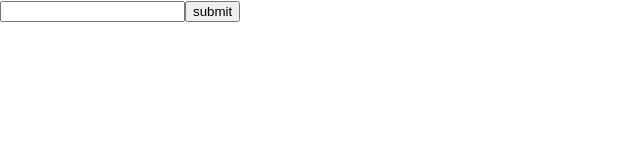
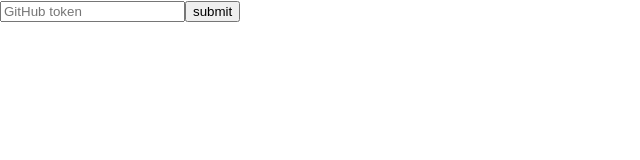
Before and after one commit to hxrxchang/pr-list-viewer, a React (Create React App) app: page /sign-in in a window 1280 px wide. Shown: the top 160 px of the page, without its empty margins (0-640 px from the left). Built offline with nearby package versions, Linux system fonts and the light colour scheme.

Commit message:
use form

```diff
--- a/src/pages/Search.tsx
+++ b/src/pages/Search.tsx
@@ -1,6 +1,9 @@
-import React, { useEffect } from 'react';
+import React from 'react';
 import { Axios } from 'axios-observable';
 import { map } from 'rxjs/operators';
+import styled from 'styled-components';
+import { useForm } from 'react-hook-form';
+
 import { useTokenQuery as fetchToken } from '../queries/token-query';
 
 const baseUrl = 'https://api.github.com';
@@ -20,15 +23,60 @@
     .toPromise();
 };
 
+type SearchFormData = {
+  teamName: string;
+  repositoryName: string;
+  baseBranch: string;
+};
+
+const Container = styled.div`
+  .error-message {
+    color: red;
+  }
+`;
+
 const SearchPage: React.FC<{}> = () => {
-  useEffect(() => {
-    fetchPullRequests(
-      'hxrxchang',
-      'rails-spa-cookie-session-sample',
-      'master'
-    ).then(res => console.log(res));
-  }, []);
-  return <h1>SearchPage workd</h1>;
+  const { register, handleSubmit, errors } = useForm<SearchFormData>();
+
+  const onSubmit = handleSubmit(({ teamName, repositoryName, baseBranch }) => {
+    fetchPullRequests(teamName, repositoryName, baseBranch).then(res =>
+      console.log(res)
+    );
+  });
+
+  return (
+    <Container>
+      <h1>SearchPage work</h1>
+      <form onSubmit={onSubmit}>
+        <input
+          name="teamName"
+          ref={register({ required: true })}
+          placeholder="GitHub Team Name"
+        />
+        {errors.teamName && <p className="error-message">token is required</p>}
+        <br />
+        <input
+          name="repositoryName"
+          ref={register({ required: true })}
+          placeholder="repository name"
+        />
+        {errors.repositoryName && (
+          <p className="error-message">token is required</p>
+        )}
+        <br />
+        <input
+          name="baseBranch"
+          ref={register({ required: true })}
+          placeholder="base branch"
+        />
+        {errors.baseBranch && (
+          <p className="error-message">token is required</p>
+        )}
+        <br />
+        <button type="submit">submit</button>
+      </form>
+    </Container>
+  );
 };
 
 export default SearchPage;
--- a/src/pages/SignIn.tsx
+++ b/src/pages/SignIn.tsx
@@ -22,7 +22,11 @@
     <Container>
       <div>
         <form onSubmit={onSubmit}>
-          <input name="token" ref={register({ required: true })} />
+          <input
+            name="token"
+            ref={register({ required: true })}
+            placeholder="GitHub token"
+          />
           <button type="submit">submit</button>
           {errors.token && <p className="error-message">token is required</p>}
         </form>
--- /dev/null
+++ b/src/queries/pull-request-query.ts
@@ -0,0 +1 @@
+export function usePullRequestQuery() {}
```
